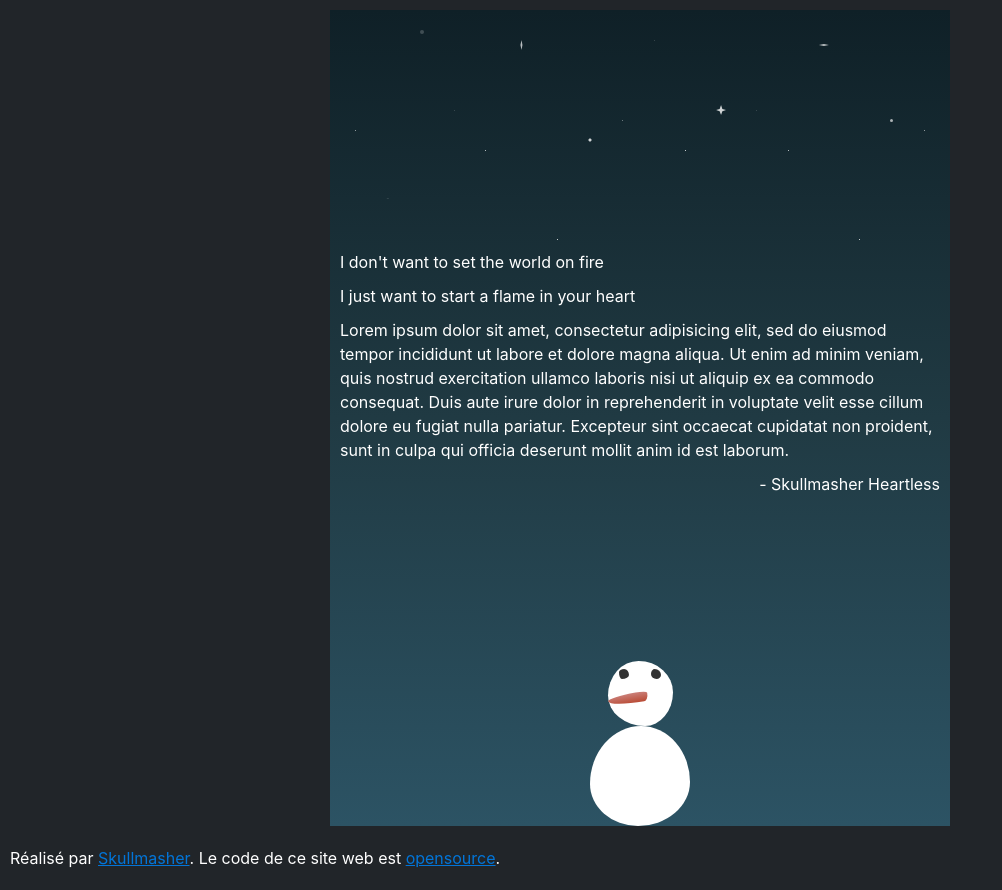
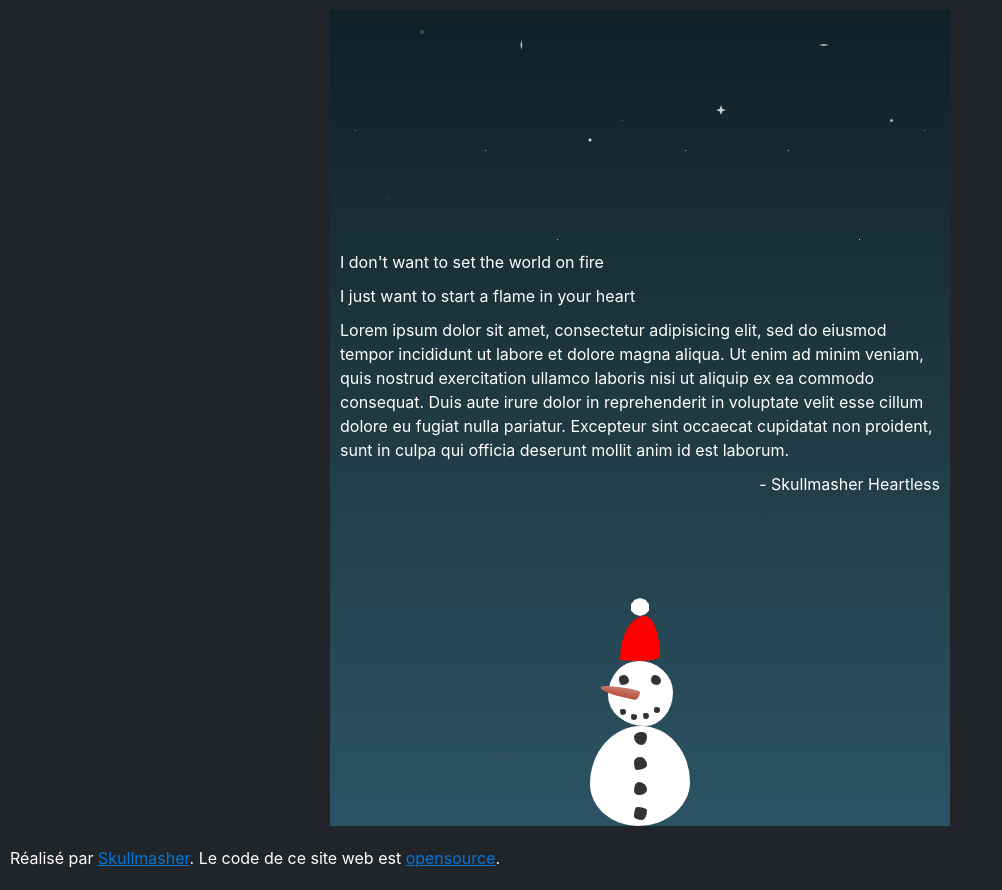
Before and after one commit to SkullMasher/wish-card-2019, a PHP site: page / in a window 1280 px wide. Shown: the whole page, without its empty margins (0-1002 px from the left). Run offline with PHP 8.4, Linux system fonts and the light colour scheme.

Commit message:
:skull: Snowman gets a hat

```diff
--- a/app/css/style.css
+++ b/app/css/style.css
@@ -2922,6 +2922,20 @@ body {
   align-items: center;
 }
 
+.snowman__hat {
+  width: 40px;
+  height: 45px;
+  background-color: red;
+  border-radius: 62% 38% 46% 54% / 96% 89% 11% 4%;
+}
+
+.snowman__pompon {
+  width: 18px;
+  height: 18px;
+  clip-path: polygon(50% 0%, 80% 10%, 100% 35%, 100% 70%, 80% 90%, 50% 100%, 20% 90%, 0% 70%, 0% 35%, 20% 10%);
+  background-color: #fff;
+}
+
 .snowman__head {
   display: flex;
   flex-direction: column;
@@ -2933,6 +2947,8 @@ body {
 }
 
 .snowman__eyes {
+  position: relative;
+  top: 7px;
   display: flex;
   justify-content: space-around;
 }
@@ -2953,11 +2969,44 @@ body {
 }
 
 .snowman__nose {
+  position: relative;
   width: 40px;
   height: 10px;
+  top: -4px;
+  right: 8px;
   border-radius: 71% 29% 11% 89% / 38% 21% 79% 62%;
   background: linear-gradient(to bottom, #ca7f78, #b94b35);
-  transform: rotate(-10deg);
+  transform: rotate(10deg);
+}
+
+.snowman__mouth {
+  display: flex;
+  justify-content: space-around;
+  margin: 0 1rem;
+}
+
+.snowman__rockteeth {
+  position: relative;
+  width: 6px;
+  height: 6px;
+  background-color: #333;
+  border-radius: 60% 40% 61% 39% / 19% 52% 48% 81%;
+}
+
+.snowman__rockteeth--alternate {
+  border-radius: 28% 72% 43% 57% / 58% 28% 72% 42%;
+}
+
+.snowman__rockteeth:nth-child(1) {
+  top: -5px;
+}
+
+.snowman__rockteeth:nth-child(3) {
+  top: -1px;
+}
+
+.snowman__rockteeth:nth-child(4) {
+  top: -7px;
 }
 
 .snowman__trunk {
@@ -2965,6 +3014,39 @@ body {
   height: 100px;
   border-radius: 51% 49% 52% 48% / 58% 56% 44% 42%;
   background-color: #fff;
+  display: flex;
+  flex-direction: column;
+}
+
+.snowman__coat {
+  flex-grow: 1;
+  display: flex;
+  flex-direction: column;
+  justify-content: space-around;
+  align-items: center;
+}
+
+.snowman__rockbutton {
+  width: 13px;
+  height: 13px;
+  background-color: #333;
+  border-radius: 50%;
+}
+
+.snowman__rockbutton:nth-child(1) {
+  border-radius: 61% 39% 39% 61% / 38% 36% 64% 62%;
+}
+
+.snowman__rockbutton:nth-child(2) {
+  border-radius: 48% 52% 81% 19% / 38% 63% 37% 62%;
+}
+
+.snowman__rockbutton:nth-child(3) {
+  border-radius: 35% 65% 65% 35% / 67% 60% 40% 33%;
+}
+
+.snowman__rockbutton:nth-child(4) {
+  border-radius: 22% 78% 35% 65% / 72% 23% 77% 28%;
 }
 
 /*# sourceMappingURL=style.map.css */
--- a/app/index.html
+++ b/app/index.html
@@ -49,15 +49,30 @@
           </main>
           <footer class="wishcard__floor">
             <div class="snowman">
+              <div class="snowman__pompon"></div>
+              <div class="snowman__hat">
+              </div>
               <div class="snowman__head">
                 <div class="snowman__eyes">
                   <div class="snowman__eye snowman__eye--right"></div>
                   <div class="snowman__eye snowman__eye--left"></div>
                 </div>
                 <div class="snowman__nose"></div>
-                <div class="snowman__mouth"></div>
+                <div class="snowman__mouth">
+                  <div class="snowman__rockteeth"></div>
+                  <div class="snowman__rockteeth snowman__rockteeth--alternate"></div>
+                  <div class="snowman__rockteeth"></div>
+                  <div class="snowman__rockteeth snowman__rockteeth--alternate"></div>
+                </div>
               </div>
-              <div class="snowman__trunk"></div>
+              <div class="snowman__trunk">
+                <div class="snowman__coat">
+                  <div class="snowman__rockbutton"></div>
+                  <div class="snowman__rockbutton"></div>
+                  <div class="snowman__rockbutton"></div>
+                  <div class="snowman__rockbutton"></div>
+                </div>
+              </div>
             </div>
 <!--         <div class="wishcard__ground">
           <div class="wishcard__ground--bottom"></div>
--- a/app/sass/components/_snowman.scss
+++ b/app/sass/components/_snowman.scss
@@ -2,6 +2,20 @@
   display: flex;
   flex-direction: column;
   align-items: center;
+
+  &__hat {
+    width: 40px;
+    height: 45px;
+    background-color: red;
+    border-radius: 62% 38% 46% 54% / 96% 89% 11% 4%;
+  }
+
+    &__pompon {
+      width: 18px;
+      height: 18px;
+      clip-path: polygon(50% 0%, 80% 10%, 100% 35%, 100% 70%, 80% 90%, 50% 100%, 20% 90%, 0% 70%, 0% 35%, 20% 10%);
+      background-color: $white;
+    }
 
   &__head {
     display: flex;
@@ -14,6 +28,8 @@
   }
 
   &__eyes {
+    position: relative;
+    top: 7px;
     display: flex;
     justify-content: space-around;
   }
@@ -34,17 +50,83 @@
     }
 
   &__nose {
+    position: relative;
     width: 40px;
     height: 10px;
+    top: -4px;
+    right: 8px;
     border-radius: 71% 29% 11% 89% / 38% 21% 79% 62%;
     background: linear-gradient(to bottom, #ca7f78, #b94b35);
-    transform: rotate(-10deg);
+    transform: rotate(10deg);
   }
+
+  &__mouth {
+    display: flex;
+    justify-content: space-around;
+    margin: 0 $spacer-small;
+  }
+
+    &__rockteeth {
+      position: relative;
+      width: 6px;
+      height: 6px;
+      background-color: $gray-800;
+      border-radius: 60% 40% 61% 39% / 19% 52% 48% 81%;
+
+      &--alternate {
+        border-radius: 28% 72% 43% 57% / 58% 28% 72% 42%;
+      }
+
+      &:nth-child(1) {
+        top: -5px;
+      }
+
+      &:nth-child(3) {
+        top: -1px;
+      }
+
+      &:nth-child(4) {
+        top: -7px;
+      }
+    }
 
   &__trunk {
     width: 100px;
     height: 100px;
     border-radius: 51% 49% 52% 48% / 58% 56% 44% 42%;
     background-color: $white;
+    display: flex;
+    flex-direction: column;
   }
+
+    &__coat {
+      flex-grow: 1;
+      display: flex;
+      flex-direction: column;
+      justify-content: space-around;
+      align-items: center;
+    }
+
+    &__rockbutton {
+      width: 13px;
+      height: 13px;
+      background-color: $gray-800;
+      border-radius: 50%;
+
+      &:nth-child(1) {
+        border-radius: 61% 39% 39% 61% / 38% 36% 64% 62%;
+      }
+
+      &:nth-child(2) {
+        border-radius: 48% 52% 81% 19% / 38% 63% 37% 62%;
+      }
+
+      &:nth-child(3) {
+        border-radius: 35% 65% 65% 35% / 67% 60% 40% 33%;
+      }
+
+      &:nth-child(4) {
+        border-radius: 22% 78% 35% 65% / 72% 23% 77% 28% ;
+      }
+    }
 }
```
Also changed, not shown: app/css/style.map.css.
